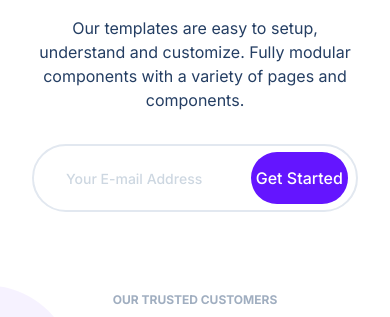
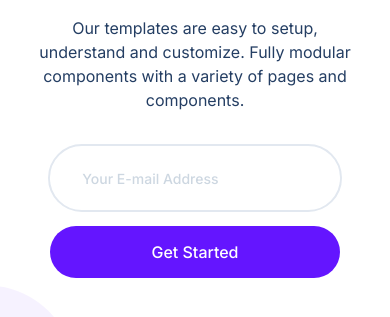
Before and after one commit to shermosillo/Week-2-Final-Project, a plain HTML site: page index.html in a window 390 px wide. Shown: the part 308-625 px from the top of the page. Drawn offline with Linux system fonts and the light colour scheme.

Commit message:
complete_project

```diff
--- a/styles.css
+++ b/styles.css
@@ -344,7 +344,7 @@ BANNER
 
 .banner__customer--para {
     margin-top: 80px;
-    font-size: 12px;
+    font-size: 16px;
     font-weight: 700;
     color: #A0AEC0;
 }
@@ -1512,7 +1512,25 @@ FOOTER SECTION
     }
 }
 
+/* LARGE SMARTPHONES */
+
 @media (max-width: 768px) {
+
+    .banner__input {
+        position: relative;
+        width: 90%;
+    }
+
+    .banner__btn {
+        width: 100%;
+        position: absolute;
+        top: 72px;
+    }
+
+    .banner__customer--para {
+        margin-top: 108px;
+    }
+
     .banner__img--wrapper {
         width: 100%;
     }
```
